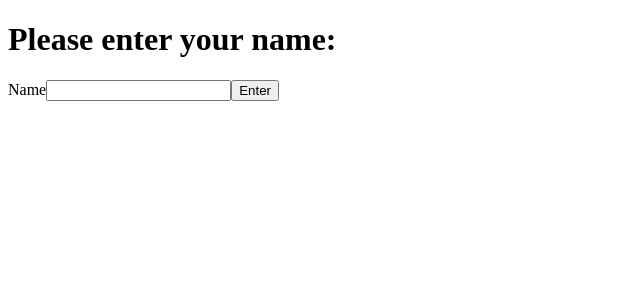
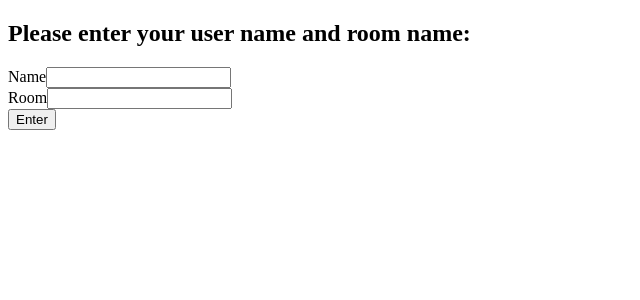
Before and after one commit to rmar8138/sockets-chat-client, a React (Create React App) app: page / in a window 1280 px wide. Shown: the top 300 px of the page, without its empty margins (0-640 px from the left). Built offline with nearby package versions, Linux system fonts and the light colour scheme; no server answers.

Commit message:
Add react router, set up routes for new home component with name and room form

```diff
--- a/package.json
+++ b/package.json
@@ -9,6 +9,7 @@
     "axios": "^0.19.0",
     "react": "^16.12.0",
     "react-dom": "^16.12.0",
+    "react-router-dom": "^5.1.2",
     "react-scripts": "3.3.0",
     "socket.io-client": "^2.3.0"
   },
--- a/src/App.js
+++ b/src/App.js
@@ -1,56 +1,15 @@
-import React, { Component } from "react";
-import axios from "axios";
-import socketIOClient from "socket.io-client";
-import Form from "./components/Form";
-import Messages from "./components/Messages";
-import NameForm from "./components/NameForm";
+import React from "react";
+import { BrowserRouter as Router, Switch, Route, Link } from "react-router-dom";
+import Home from "./components/Home";
 
-let socket = null;
-
-export class App extends Component {
-  state = {
-    name: undefined,
-    endpoint: "http://127.0.0.1:5000",
-    messages: []
-  };
-
-  async componentDidMount() {
-    // get messages from db and set to state
-    const response = await axios.get(`${this.state.endpoint}`);
-    const { data: messages } = response;
-    this.setState(() => ({ messages }));
-
-    // start socket connection
-    const { endpoint } = this.state;
-    socket = socketIOClient(endpoint);
-    socket.emit("message", "hello from the client side!");
-    socket.on("renderMessage", data => {
-      this.setState(prevState => ({
-        messages: prevState.messages.concat(data)
-      }));
-    });
-  }
-
-  sendMessage = body => {
-    const { name } = this.state;
-    socket.emit("sendMessage", { body, name });
-  };
-
-  setName = name => {
-    this.setState(() => ({ name }));
-  };
-
-  render() {
-    return this.state.name ? (
-      <div>
-        <h1>Hello world!</h1>
-        <Form sendMessage={this.sendMessage} />
-        <Messages messages={this.state.messages} />
-      </div>
-    ) : (
-      <NameForm setName={this.setName} />
-    );
-  }
-}
+const App = () => (
+  <Router>
+    <Switch>
+      <Route path="/" exact>
+        <Home />
+      </Route>
+    </Switch>
+  </Router>
+);
 
 export default App;
--- /dev/null
+++ b/src/components/Home.js
@@ -0,0 +1,18 @@
+import React, { Component } from "react";
+import UserForm from "./UserForm";
+
+class Home extends Component {
+  sendNameAndRoomData = (name, room) => {
+    console.log(name, room);
+  };
+
+  render() {
+    return (
+      <div>
+        <UserForm sendNameAndRoomData={this.sendNameAndRoomData} />
+      </div>
+    );
+  }
+}
+
+export default Home;
--- a/src/components/NameForm.js
+++ /dev/null
@@ -1,31 +0,0 @@
-import React, { Component } from "react";
-
-class NameForm extends Component {
-  state = {
-    name: ""
-  };
-
-  handleFormSubmit = () => {
-    this.props.setName(this.state.name);
-  };
-
-  handleInputChange = e => {
-    const name = e.target.value;
-    this.setState(() => ({ name }));
-  };
-
-  render() {
-    return (
-      <div>
-        <h1>Please enter your name:</h1>
-        <form onSubmit={this.handleFormSubmit}>
-          <label>Name</label>
-          <input type="text" name="name" onChange={this.handleInputChange} />
-          <input type="submit" value="Enter" />
-        </form>
-      </div>
-    );
-  }
-}
-
-export default NameForm;
--- /dev/null
+++ b/src/components/UserForm.js
@@ -0,0 +1,45 @@
+import React, { Component } from "react";
+
+class UserForm extends Component {
+  state = {
+    name: "",
+    room: ""
+  };
+
+  handleFormSubmit = e => {
+    const { name, room } = this.state;
+    e.preventDefault();
+    this.props.sendNameAndRoomData(name, room);
+  };
+
+  handleInputChange = e => {
+    const name = e.target.name;
+    const value = e.target.value;
+    this.setState(() => ({
+      [name]: value
+    }));
+  };
+
+  render() {
+    return (
+      <div>
+        <h2>Please enter your user name and room name:</h2>
+        <form onSubmit={this.handleFormSubmit}>
+          <div>
+            <label>Name</label>
+            <input type="text" name="name" onChange={this.handleInputChange} />
+          </div>
+          <div>
+            <label>Room</label>
+            <input type="text" name="room" onChange={this.handleInputChange} />
+          </div>
+          <div>
+            <input type="submit" value="Enter" />
+          </div>
+        </form>
+      </div>
+    );
+  }
+}
+
+export default UserForm;
```
Also changed, not shown: src/components/Room.js (added, +48 -0 lines), 1 other file (tests, documents, lock files or other folders).
